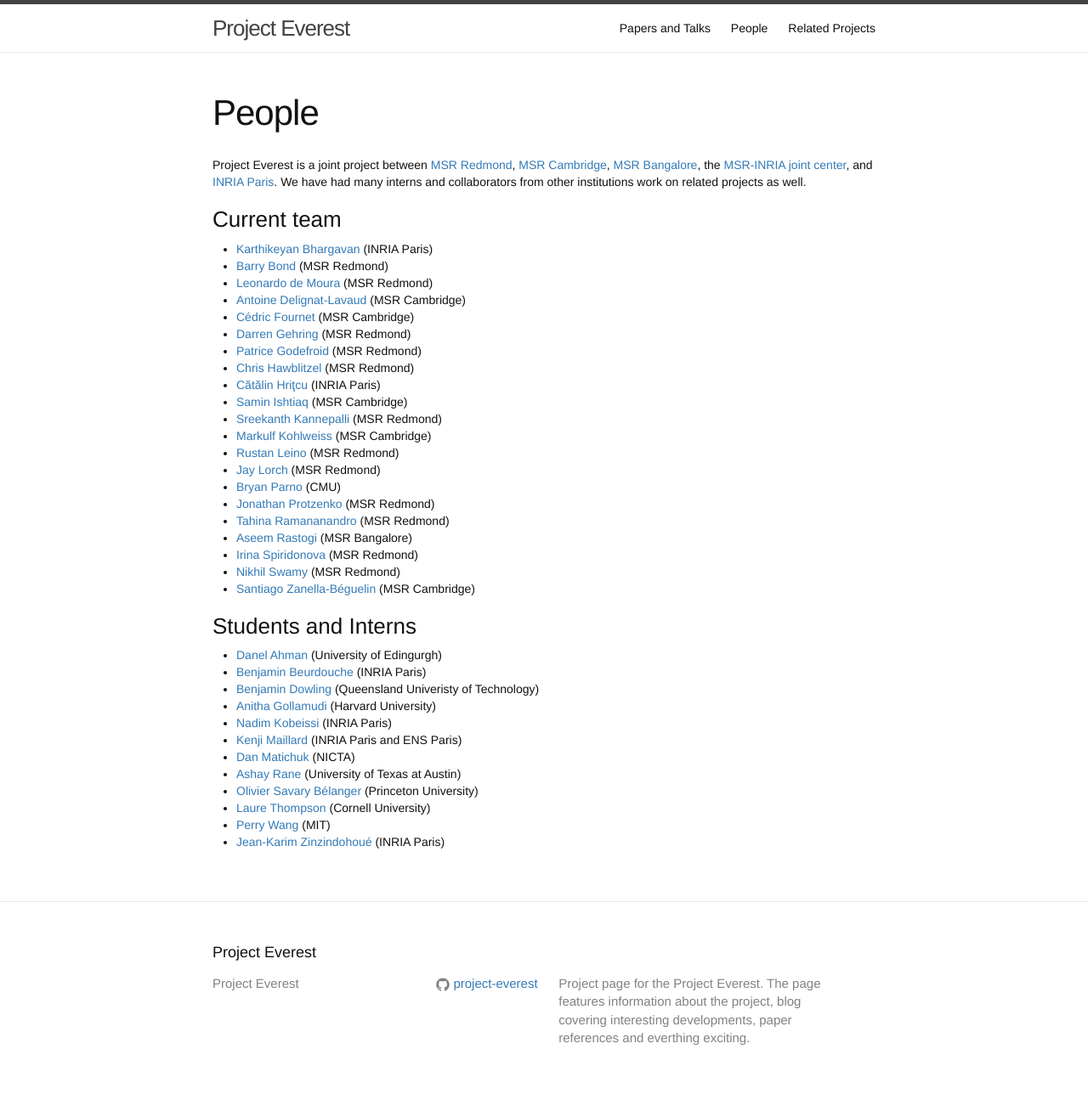
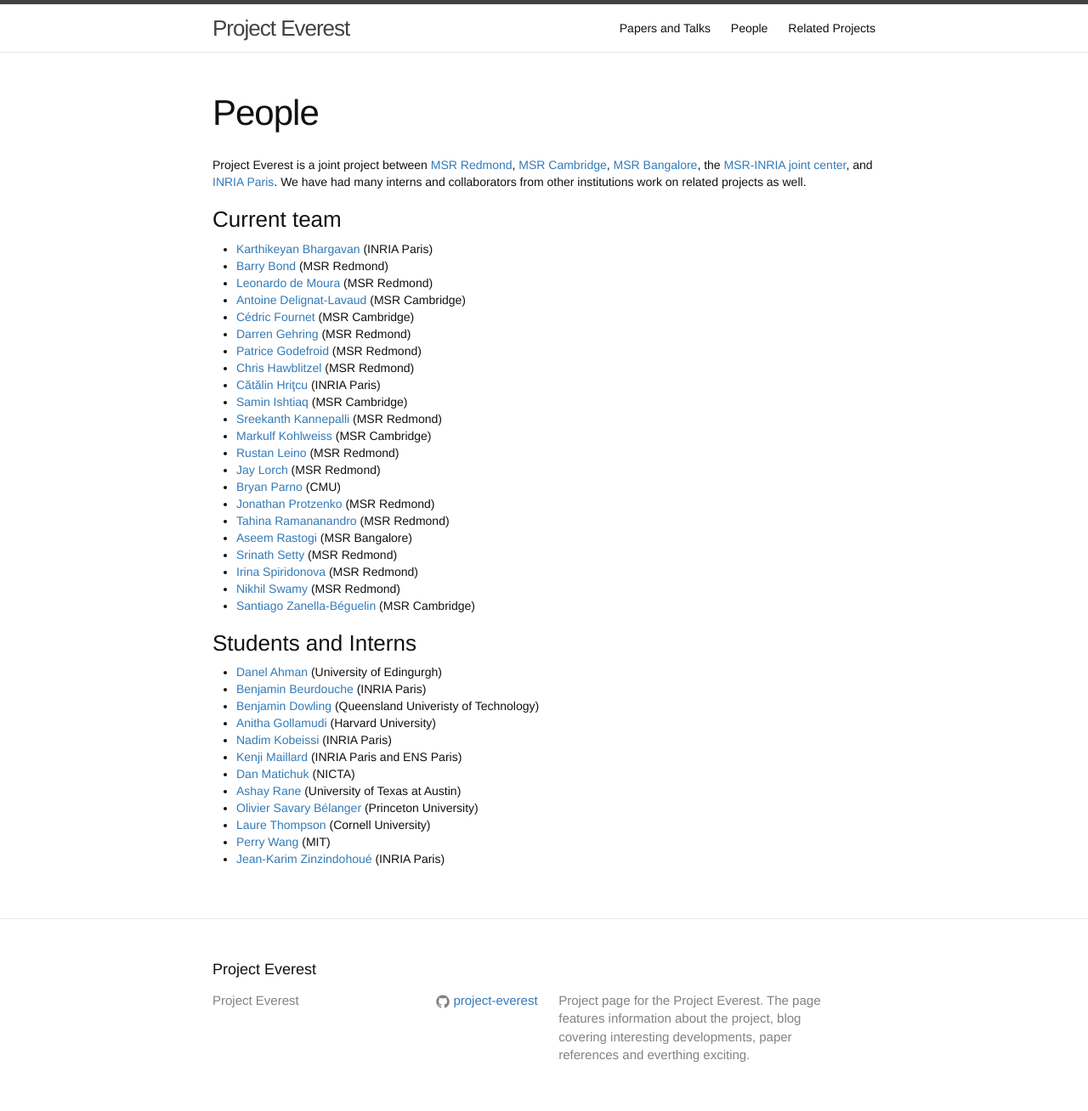
Before and after one commit to project-everest/project-everest.github.io, a Jekyll site: the page built from people.md, in a window 1280 px wide. Shown: the whole page at 85% size. Built offline with Jekyll 4.4.1, drawn with Linux system fonts in a browser that asks for light colours.

Commit message:
Added Srinath

```diff
--- a/_data/members.json
+++ b/_data/members.json
@@ -108,6 +108,12 @@
     "url": "http://www.cs.umd.edu/~aseem/"
   },
   {
+    "firstname": "Srinath",
+    "lastname": "Setty",
+    "lab": "MSR Redmond",
+    "url": "https://www.microsoft.com/en-us/research/people/srinath/"
+  },
+  {
     "firstname": "Irina",
     "lastname": "Spiridonova",
     "lab": "MSR Redmond",
```
